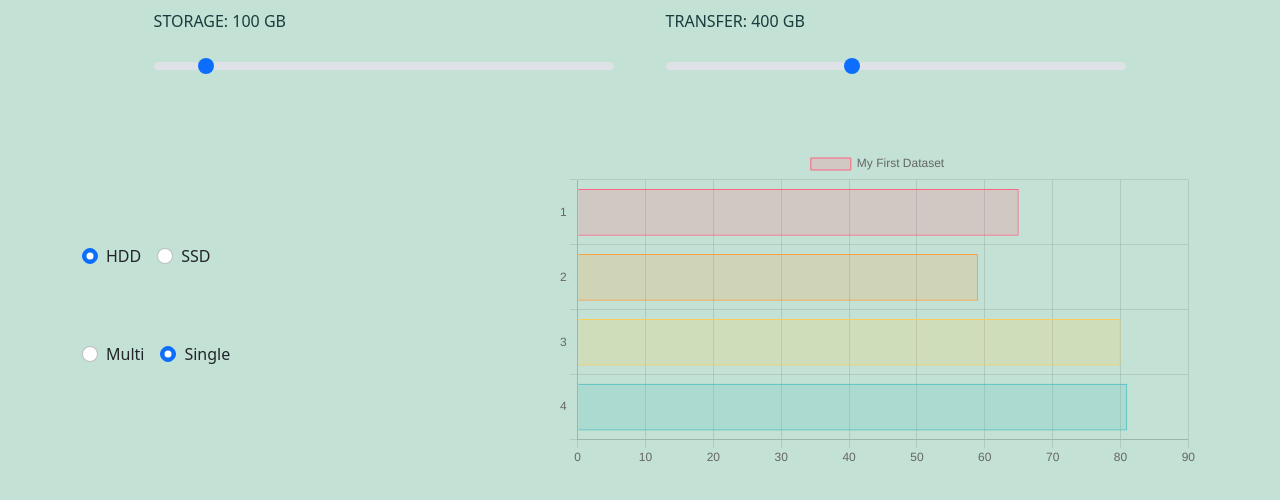
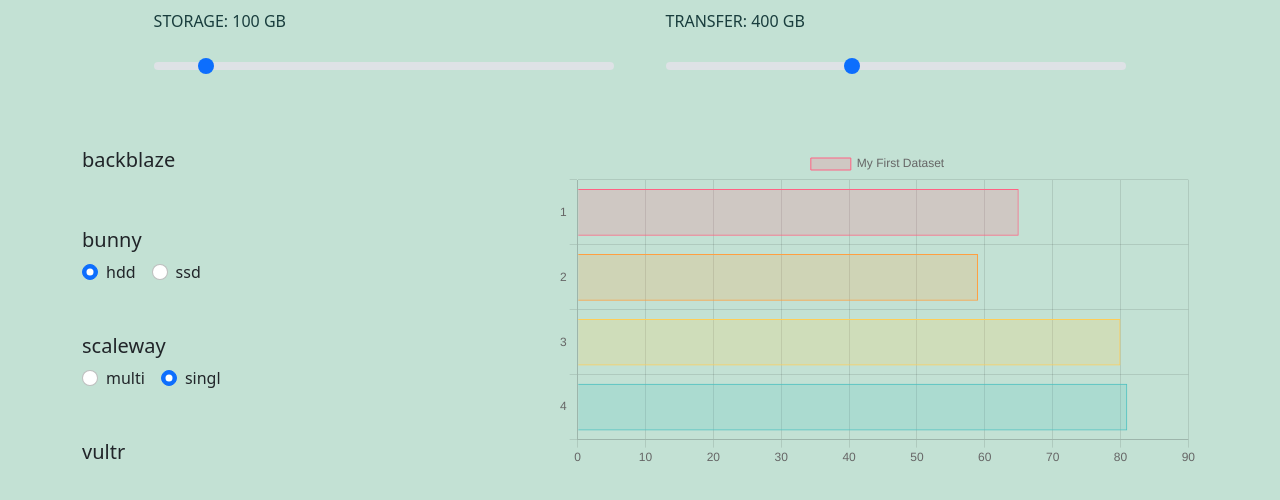
Before and after one commit to olena-shalyhina/price_calculator, a React (Create React App) app: page / in a window 1280 px wide. Shown: the top 500 px of the page. Built offline with nearby package versions, Linux system fonts and the light colour scheme.

Commit message:
add totalCostCalculation

```diff
--- a/src/components/SummaryChartComponent.jsx
+++ b/src/components/SummaryChartComponent.jsx
@@ -11,7 +11,7 @@
 
 const SummaryChartComponent = () => {
   const [providers, setProviders] =
-    useState([]);
+    useState('');
 
   // useEffect(() => {
   //   setProviders(
@@ -21,17 +21,16 @@
   //   );
   // }, []);
 
-  console.log(providers[0]);
-
   useEffect(() => {
     fetchProviders();
   }, []);
 
   const fetchProviders = async () => {
-    setProviders(await getProviders());
+    const data = await getProviders();
+    setProviders(data);
   };
 
-  return (
+  return providers ? (
     <>
       <Container className="mt-5">
         <Row className="h-75">
@@ -39,7 +38,7 @@
             <Row className="provider h-15  mb-5">
               <Col sm={9}>
                 <p className="h5">
-                  {/* {providers[0].name} */}
+                  {providers[0].name}
                 </p>
               </Col>
               <Col sm={3}>
@@ -53,7 +52,7 @@
             <Row className="provider  h-15 mb-5">
               <Col sm={9}>
                 <p className="h5">
-                  {/* {providers[1].name} */}
+                  {providers[1].name}
                 </p>
               </Col>
               <Col sm={3}>
@@ -65,7 +64,13 @@
               <Form>
                 <Form.Check
                   inline
-                  label="HDD"
+                  // label="HDD"
+                  label={
+                    Object.keys(
+                      providers[1]
+                        .priceStorage
+                    )[0]
+                  }
                   name="group1"
                   type="radio"
                   id="hdd-radio"
@@ -73,7 +78,12 @@
                 />
                 <Form.Check
                   inline
-                  label="SSD"
+                  label={
+                    Object.keys(
+                      providers[1]
+                        .priceStorage
+                    )[1]
+                  }
                   name="group1"
                   type="radio"
                   id="ssd-radio"
@@ -83,7 +93,7 @@
             <Row className="provider  h-15  mb-5">
               <Col sm={9}>
                 <p className="h5">
-                  {/* {providers[2].name} */}
+                  {providers[2].name}
                 </p>
               </Col>
               <Col sm={3}>
@@ -95,14 +105,24 @@
               <Form>
                 <Form.Check
                   inline
-                  label="Multi"
+                  label={
+                    Object.keys(
+                      providers[2]
+                        .priceStorage
+                    )[0]
+                  }
                   name="group2"
                   type="radio"
                   id="multi-radio"
                 />
                 <Form.Check
                   inline
-                  label="Single"
+                  label={
+                    Object.keys(
+                      providers[2]
+                        .priceStorage
+                    )[1]
+                  }
                   name="group2"
                   type="radio"
                   id="single-radio"
@@ -113,7 +133,7 @@
             <Row className="provider  h-15 mb-5">
               <Col sm={9}>
                 <p className="h5">
-                  {/* {providers[3].name} */}
+                  {providers[3].name}
                 </p>
               </Col>
               <Col sm={3}>
@@ -124,12 +144,15 @@
               </Col>
             </Row>
           </Col>
+
           <Col sm={7}>
             <ChartComponent />
           </Col>
         </Row>
       </Container>
     </>
+  ) : (
+    ''
   );
 };
 
```
Also changed, not shown: src/totalСostCalculation.js (added, +72 -0 lines).
